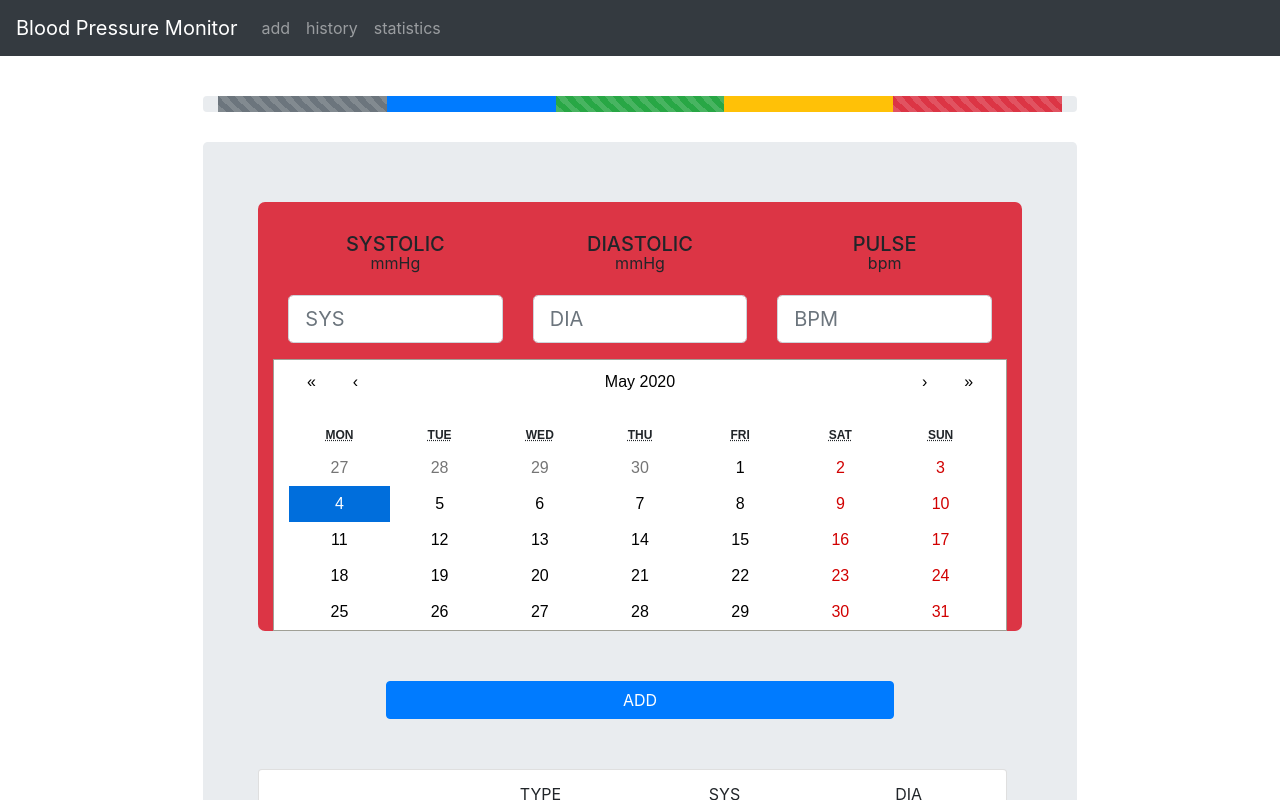
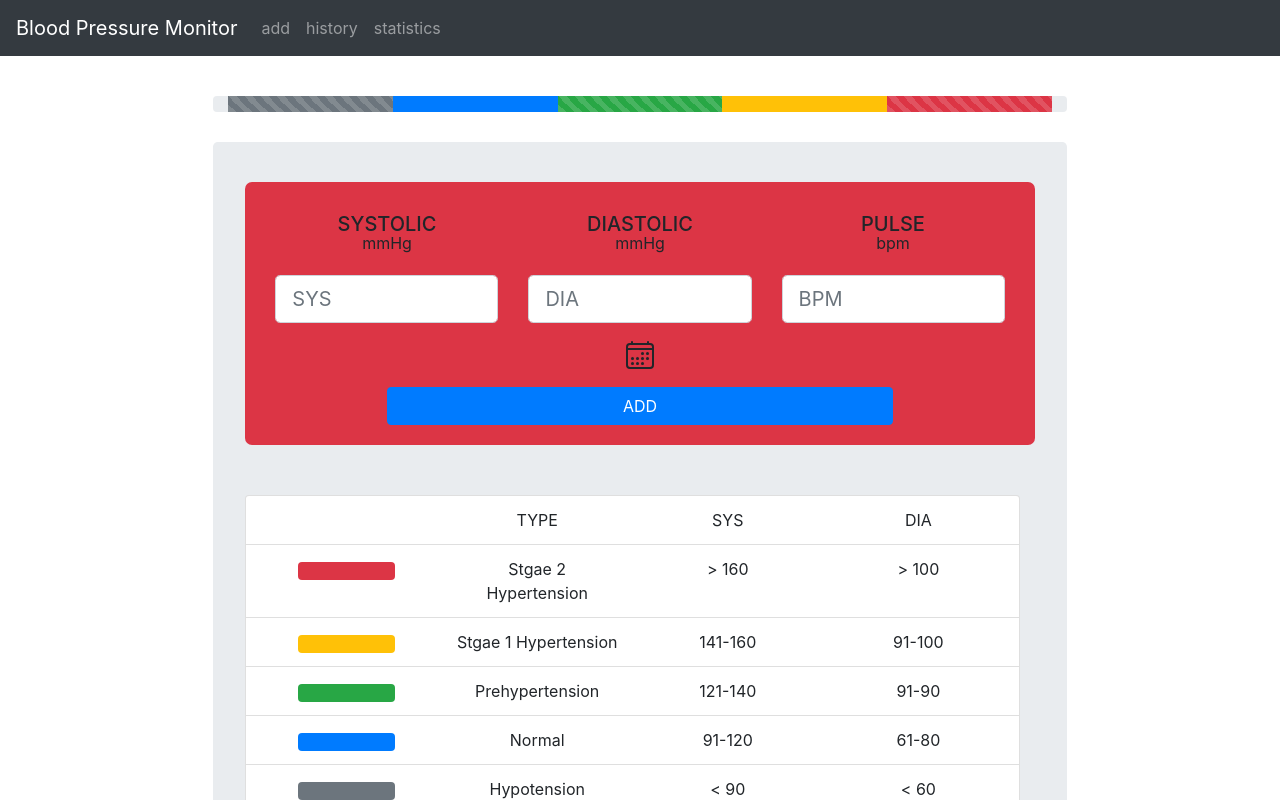
Before and after one commit to jeffoo713/pressureMonitor, a React (Create React App) app: page /add in a window 1280 px wide. Shown: the top 800 px of the page. Built offline with nearby package versions, Linux system fonts and the light colour scheme.

Commit message:
removed unnecessary elements and organized add page into components. also utilized calendar input/toggle hidden value and utilized funciton to store date data

```diff
--- a/public/index.html
+++ b/public/index.html
@@ -39,5 +39,6 @@
       To begin the development, run `npm start` or `yarn start`.
       To create a production bundle, use `npm run build` or `yarn build`.
     -->
+    <script src="https://unpkg.com/ionicons@5.0.0/dist/ionicons.js"></script>
   </body>
 </html>
--- /dev/null
+++ b/src/component/Bar/Bar.component.jsx
@@ -0,0 +1,19 @@
+import React from 'react';
+
+import { ProgressBar } from 'react-bootstrap';
+
+
+const Bar = () => (
+  <ProgressBar
+    className='col-8 mx-auto'
+    style={{ marginTop: '40px' }}
+  >
+    <ProgressBar striped variant="secondary" now={20} key={1} />
+    <ProgressBar variant="primary" now={20} key={2} />
+    <ProgressBar striped variant="success" now={20} key={3} />
+    <ProgressBar variant="warning" now={20} key={4} />
+    <ProgressBar striped variant="danger" now={20} key={5} />
+  </ProgressBar>
+)
+
+export default Bar;
--- /dev/null
+++ b/src/component/Calendar/Calendar-icon.jsx
@@ -0,0 +1,13 @@
+import React from 'react';
+
+const CalendarIcon = ({toggleCalendar}) => (
+  <div>
+    <ion-icon
+      name="calendar-outline"
+      size="large"
+      onClick={toggleCalendar}
+    />
+  </div>
+)
+
+export default CalendarIcon;
--- /dev/null
+++ b/src/component/Chart/Chart.component.jsx
@@ -0,0 +1,80 @@
+import React from 'react';
+
+import { Row, Col, ListGroup, Badge } from 'react-bootstrap';
+
+const Chart = () => {
+  const chartBadgeStyle = { width: '60%' }
+  return (
+  <ListGroup className="col-12" style={{ paddingTop: '50px' }}>
+    <ListGroup.Item>
+      <Row>
+        <Col></Col>
+        <Col>TYPE</Col>
+        <Col>SYS</Col>
+        <Col>DIA</Col>
+      </Row>
+    </ListGroup.Item>
+    <ListGroup.Item>
+      <Row>
+        <Col>
+          <Badge variant="danger" style={chartBadgeStyle}>&nbsp;</Badge>
+        </Col>
+        <Col>
+          Stgae 2 Hypertension
+        </Col>
+        <Col>&#62; 160</Col>
+        <Col>&#62; 100</Col>
+      </Row>
+    </ListGroup.Item>
+    <ListGroup.Item>
+      <Row>
+        <Col>
+          <Badge variant="warning" style={chartBadgeStyle}>&nbsp;</Badge>
+        </Col>
+        <Col>
+          Stgae 1 Hypertension
+        </Col>
+        <Col>141-160</Col>
+        <Col>91-100</Col>
+      </Row>
+    </ListGroup.Item>
+    <ListGroup.Item>
+      <Row>
+        <Col>
+          <Badge variant="success" style={chartBadgeStyle}>&nbsp;</Badge>
+        </Col>
+        <Col>
+          Prehypertension
+        </Col>
+        <Col>121-140</Col>
+        <Col>91-90</Col>
+      </Row>
+    </ListGroup.Item>
+    <ListGroup.Item>
+      <Row>
+        <Col>
+          <Badge variant="primary" style={chartBadgeStyle}>&nbsp;</Badge>
+        </Col>
+        <Col>
+          Normal
+        </Col>
+        <Col>91-120</Col>
+        <Col>61-80</Col>
+      </Row>
+    </ListGroup.Item>
+    <ListGroup.Item>
+      <Row>
+        <Col>
+          <Badge variant="secondary" style={chartBadgeStyle}>&nbsp;</Badge>
+        </Col>
+        <Col>
+          Hypotension
+        </Col>
+        <Col>&#60; 90</Col>
+        <Col>&#60; 60</Col>
+      </Row>
+    </ListGroup.Item>
+  </ListGroup>
+)};
+
+export default Chart;
--- /dev/null
+++ b/src/component/Input-labels/Input-labels.component.jsx
@@ -0,0 +1,28 @@
+import React from 'react';
+
+import { Row, Col } from 'react-bootstrap';
+
+const InputLabels = () => {
+
+  const categoryTitleStyle = { marginBottom: '-5px' }
+
+  return (
+  <div style={{ width: '96%', margin: 'auto' }} >
+    <Row>
+      <Col>
+        <h5 style={categoryTitleStyle} >SYSTOLIC</h5>
+        <span>mmHg</span>
+      </Col>
+      <Col>
+        <h5 style={categoryTitleStyle} >DIASTOLIC</h5>
+        <span>mmHg</span>
+      </Col>
+      <Col>
+        <h5 style={categoryTitleStyle} >PULSE</h5>
+        <span>bpm</span>
+      </Col>
+    </Row>
+  </div>
+)}
+
+export default InputLabels;
--- a/src/component/Pages/AddPage/AddPage.component.jsx
+++ b/src/component/Pages/AddPage/AddPage.component.jsx
@@ -2,88 +2,92 @@ import React from 'react';
 
 import { v4 as uuidv4 } from 'uuid';
 
-import { Jumbotron, ProgressBar, Button, Row, Col, ListGroup, Badge, Form } from 'react-bootstrap';
+import Bar from '../../Bar/Bar.component';
+import InputLabels from '../../Input-labels/Input-labels.component';
+import Chart from '../../Chart/Chart.component';
+
+import { Jumbotron, Button, Col, Form } from 'react-bootstrap';
 import './AddPage.styles.scss';
 import 'react-calendar/dist/Calendar.css';
 
-import Calendar from 'react-calendar';
-
+import CalendarIcon from '../../Calendar/Calendar-icon';
+import CalendarForm from '../../Calendar/Calendar.component';
 class AddPage extends React.Component {
   constructor() {
     super()
 
     this.state = {
-      currentData: {
       sys: '',
       dia: '',
-        bpm: ''
-      },
+      bpm: '',
+      date: undefined,
       data: [],
-      date: new Date()
+      calendarHidden: true
     }
   }
 
+  selectMonth = (month) => {
+    const monthArr = ['Jan', 'Feb', 'Mar', 'Apr', 'May', 'Jun', 'Jul', 'Aug', 'Sep', 'Oct', 'Nov', 'Dec'];
+    const monthData = monthArr[month]
+    return monthData
+  }
+
   storeData = ({ sys, dia, bpm }) => {
-    const time = new Date();
     const id = uuidv4();
-    this.state.data.push({ id, sys, dia, bpm, time });
+    const defautDate = new Date()
+    const dateObj = this.state.date === undefined? defautDate: this.state.date ;
+    const date = dateObj.getDate()
+    const month = this.selectMonth(dateObj.getMonth())
+    const year = dateObj.getYear()+1900
+
+    const inputDate = `${month} ${date},${year}`
+    console.log(date, month, year)
+    this.state.data.push({ id, sys, dia, bpm, inputDate });
 
     this.setState({
-      currentData: {
         sys: '',
         dia: '',
-        bpm: ''
-      }
+        bpm: '',
+        date: undefined
     }, () => console.log(this.state));
-
   }
 
   handleSubmit = event => {
     event.preventDefault();
-    const { sys, dia, bpm } = this.state.currentData;
+    const { sys, dia, bpm } = this.state;
     //function to add the data
     this.storeData({ sys, dia, bpm });
-
   }
-
-  handleChange = (dateData) => {
-    this.setState({ date: dateData });
-  }
-
 
   handleChange = event => {
     const { name, value } = event.target;
-
     if (value > 0) {
-      const { currentData } = { ...this.state }
-      const measure = currentData;
-      measure[name] = value;
-
-      this.setState({ currentData: measure });
+      this.setState({ [name]: value });
     }
   }
 
+  toggleCalendar = () => {
+    this.setState({ calendarHidden: !this.state.calendarHidden })
+  }
+
+  dateChange = inputDate => {
+    this.setState({ date: inputDate });
+    this.toggleCalendar();
+  }
 
   render() {
-    const categoryTitleStyle = { marginBottom: '-5px' }
-    const chartBadgeStyle = { width: '60%' }
+    const { calendarHidden } = this.state
     return (
-      <div className='add-page'>
-        <Row style={{ paddingTop: '40px' }}>
-          <ProgressBar className='col-8 mx-auto'>
-            <ProgressBar striped variant="secondary" now={20} key={1} />
-            <ProgressBar variant="primary" now={20} key={2} />
-            <ProgressBar striped variant="success" now={20} key={3} />
-            <ProgressBar variant="warning" now={20} key={4} />
-            <ProgressBar striped variant="danger" now={20} key={5} />
-          </ProgressBar>
-        </Row>
-        <Row style={{ paddingTop: '30px' }}>
+      <div style={{ height: '100%' }} >
+        <Bar />
         <Jumbotron
           className='col-8 mx-auto'
-            style={{ padding: '70px', paddingTop: '60px' }}
+          style={{
+            padding: '40px, 50px',
+            paddingTop: '40px',
+            marginTop: '30px'
+          }}
         >
-            <Row>
           <div
             className="bg-danger col-12"
             style={{
@@ -91,22 +95,7 @@ class AddPage extends React.Component {
               borderRadius: '7px'
             }}
           >
-                <div style={{ width: '96%', margin: 'auto' }} >
-                  <Row>
-                    <Col>
-                      <h5 style={categoryTitleStyle} >SYSTOLIC</h5>
-                      <span>mmHg</span>
-                    </Col>
-                    <Col>
-                      <h5 style={categoryTitleStyle} >DIASTOLIC</h5>
-                      <span>mmHg</span>
-                    </Col>
-                    <Col>
-                      <h5 style={categoryTitleStyle} >PULSE</h5>
-                      <span>bpm</span>
-                    </Col>
-                  </Row>
-                </div>
+            <InputLabels />
             <Form.Group
               style={{
                 display: 'flex',
@@ -120,7 +109,7 @@ class AddPage extends React.Component {
                   placeholder="SYS"
                   type="number"
                   name='sys'
-                      value={this.state.currentData.sys}
+                  value={this.state.sys}
                   onChange={this.handleChange}
                   required
                 />
@@ -131,7 +120,7 @@ class AddPage extends React.Component {
                   placeholder="DIA"
                   type="number"
                   name='dia'
-                      value={this.state.currentData.dia}
+                  value={this.state.dia}
                   onChange={this.handleChange}
                   required
                 />
@@ -142,104 +131,33 @@ class AddPage extends React.Component {
                   placeholder="BPM"
                   type="number"
                   name='bpm'
-                      value={this.state.currentData.bpm}
+                  value={this.state.bpm}
                   onChange={this.handleChange}
                   required
                 />
               </Col>
             </Form.Group>
-                <div>
-                  <Calendar
-                    className="col-12"
-                    onChange={this.onChange}
-                    value={this.state.date}
-                  />
+            <CalendarIcon toggleCalendar={this.toggleCalendar} />
+            { calendarHidden? null
+              : <div style={{
+              width: '300px',
+              position: 'absolute',
+              zIndex: '9999'
+              }}>
+              <CalendarForm dateChange={this.dateChange} value={this.state.date} />
               </div>
-              </div>
-            </Row>
-            <Row style={{ paddingTop: '50px' }}>
+            }
             <Button
                 variant="primary"
                 className="col-8 mx-auto"
+                style={{ marginTop: '10px', marginBottom: '20px' }}
                 onClick={this.handleSubmit}
             >
               ADD
             </Button>
-            </Row>
-            <Row>
-              <ListGroup className="col-12" style={{ paddingTop: '50px' }}>
-                <ListGroup.Item>
-                  <Row>
-                    <Col></Col>
-                    <Col>TYPE</Col>
-                    <Col>SYS</Col>
-                    <Col>DIA</Col>
-                  </Row>
-                </ListGroup.Item>
-                <ListGroup.Item>
-                  <Row>
-                    <Col>
-                      <Badge variant="danger" style={chartBadgeStyle}>&nbsp;</Badge>
-                    </Col>
-                    <Col>
-                      Stgae 2 Hypertension
-                    </Col>
-                    <Col>&#62; 160</Col>
-                    <Col>&#62; 100</Col>
-                  </Row>
-                </ListGroup.Item>
-                <ListGroup.Item>
-                  <Row>
-                    <Col>
-                      <Badge variant="warning" style={chartBadgeStyle}>&nbsp;</Badge>
-                    </Col>
-                    <Col>
-                      Stgae 1 Hypertension
-                    </Col>
-                    <Col>141-160</Col>
-                    <Col>91-100</Col>
-                  </Row>
-                </ListGroup.Item>
-                <ListGroup.Item>
-                  <Row>
-                    <Col>
-                      <Badge variant="success" style={chartBadgeStyle}>&nbsp;</Badge>
-                    </Col>
-                    <Col>
-                      Prehypertension
-                    </Col>
-                    <Col>121-140</Col>
-                    <Col>91-90</Col>
-                  </Row>
-                </ListGroup.Item>
-                <ListGroup.Item>
-                  <Row>
-                    <Col>
-                      <Badge variant="primary" style={chartBadgeStyle}>&nbsp;</Badge>
-                    </Col>
-                    <Col>
-                      Normal
-                    </Col>
-                    <Col>91-120</Col>
-                    <Col>61-80</Col>
-                  </Row>
-                </ListGroup.Item>
-                <ListGroup.Item>
-                  <Row>
-                    <Col>
-                      <Badge variant="secondary" style={chartBadgeStyle}>&nbsp;</Badge>
-                    </Col>
-                    <Col>
-                      Hypotension
-                    </Col>
-                    <Col>&#60; 90</Col>
-                    <Col>&#60; 60</Col>
-                  </Row>
-                </ListGroup.Item>
-              </ListGroup>
-            </Row>
+          </div>
+          <Chart />
         </Jumbotron>
-        </Row>
       </div>
     )
   }
--- a/src/component/Pages/HistoryPage/HistoryPage.component.jsx
+++ b/src/component/Pages/HistoryPage/HistoryPage.component.jsx
@@ -1,6 +1,12 @@
 import React from 'react';
 
 class HistoryPage extends React.Component {
+  constructor() {
+    super()
+
+    this.state= {}
+  }
+
   render() {
     return (
       <div>HistoryPage</div>
```
Also changed, not shown: src/component/Calendar/Calendar.component.jsx (added, +14 -0 lines), 1 other file (tests, documents, lock files or other folders). Lines whose indentation alone changed are shown as unchanged.
